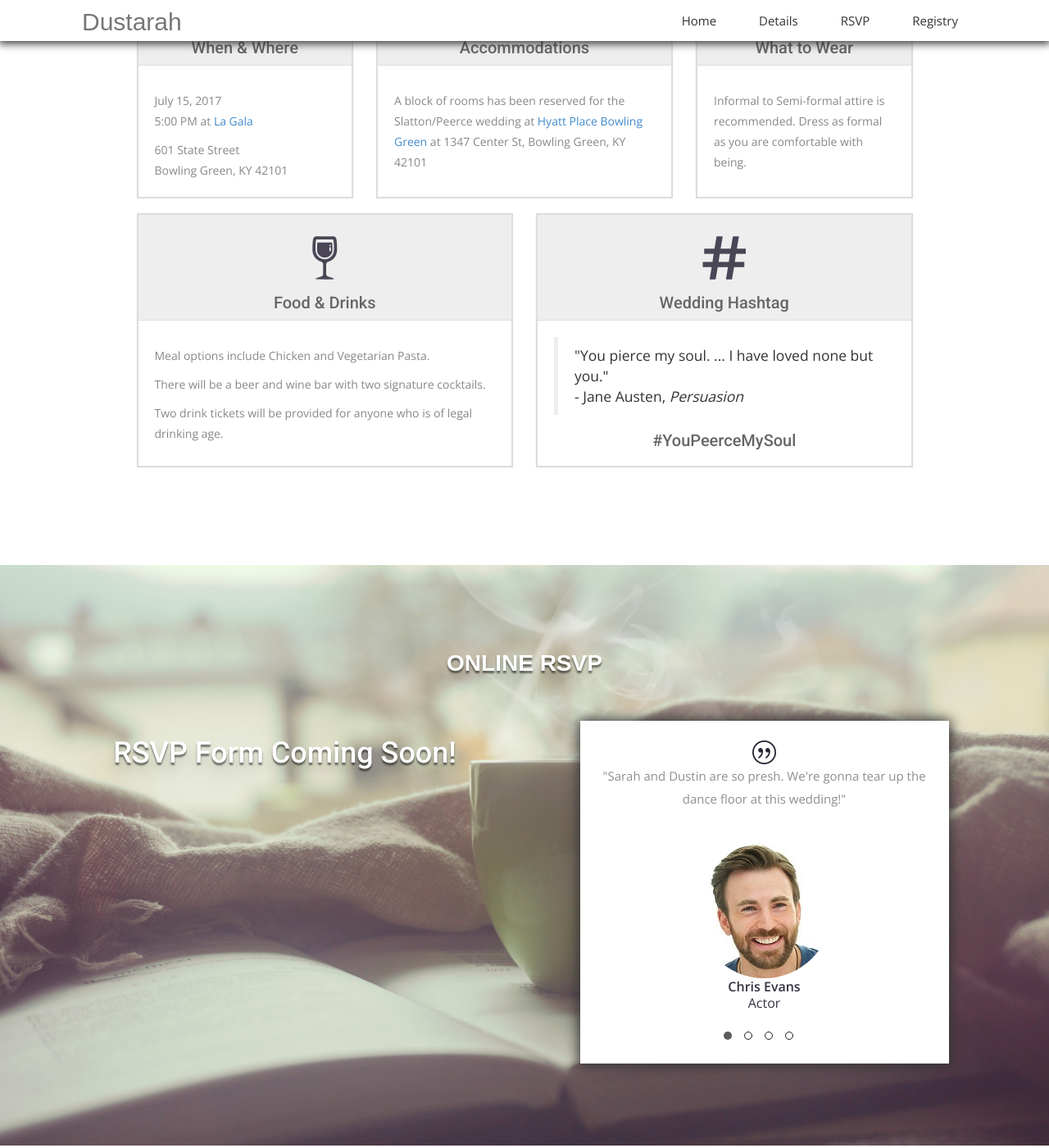
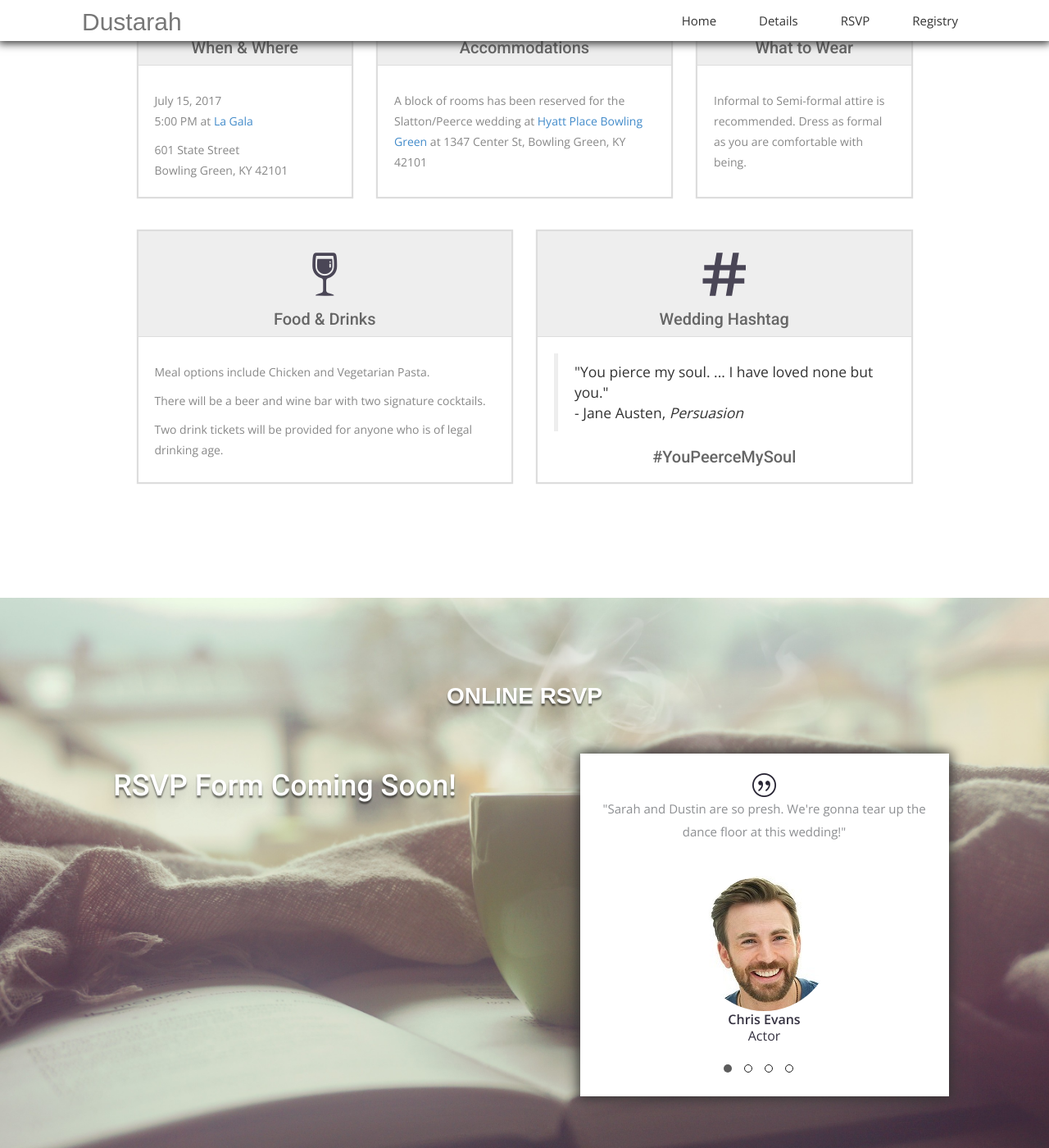
Before and after one commit to dustinpeerce/dustarah, a Jekyll site: the page built from index.html, in a window 1280 px wide and 1400 px high, scrolled down 1040 px. Shown: the whole window at 82% size. Built offline with Jekyll 4.4.1, drawn with Linux system fonts in a browser that asks for light colours; nearby versions of some CDN libraries; some web fonts are replaced.

Commit message:
Adjusted margin on cards

```diff
--- a/css/airspace.css
+++ b/css/airspace.css
@@ -258,12 +258,13 @@
   padding: 100px 0;
 }
 #details .card-row {
-  margin-bottom: 20px;
+  margin-bottom: 10px;
 }
 #details .service-item {
   text-align: center;
   border: 1px solid #ddd;
   box-shadow: 0 0 1px 1px #ddd;
+  margin-bottom: 30px;
 }
 #details .service-item i {
   font-size: 60px;
```
